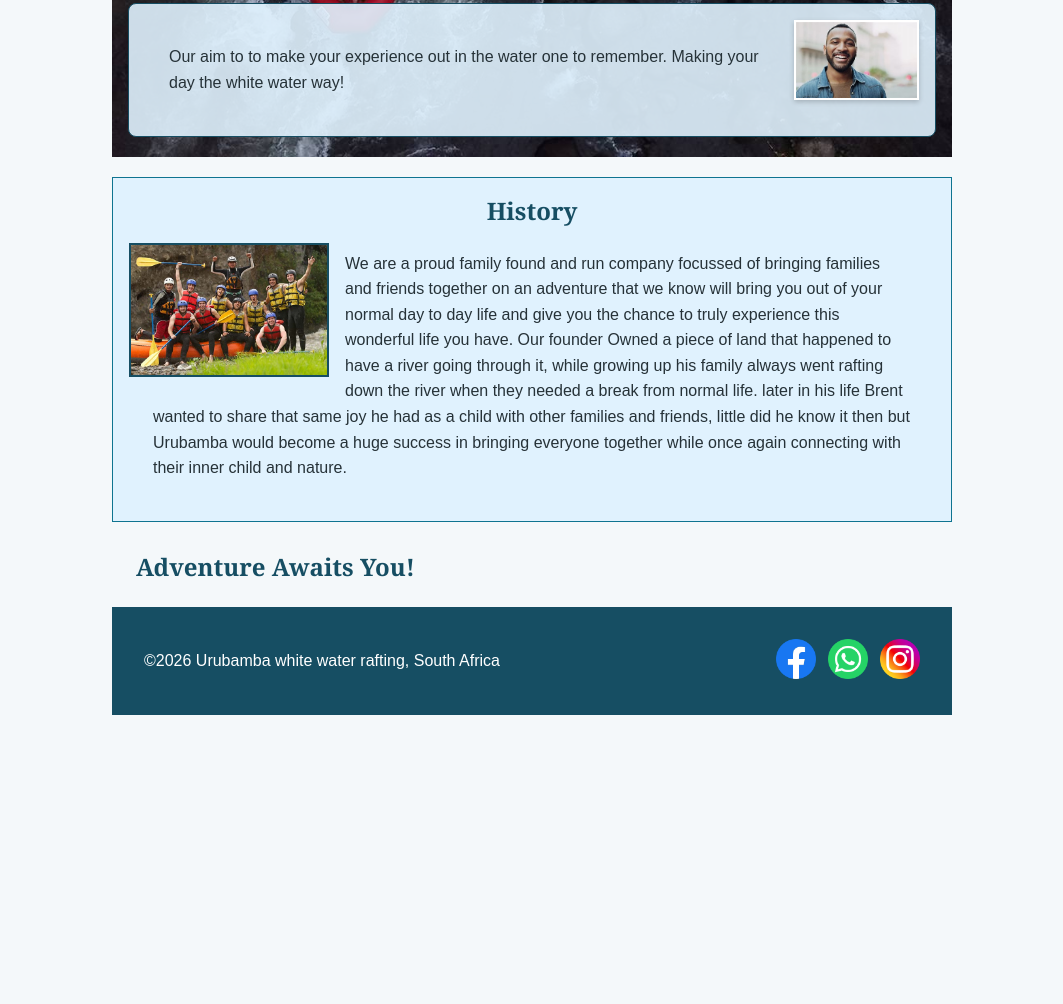
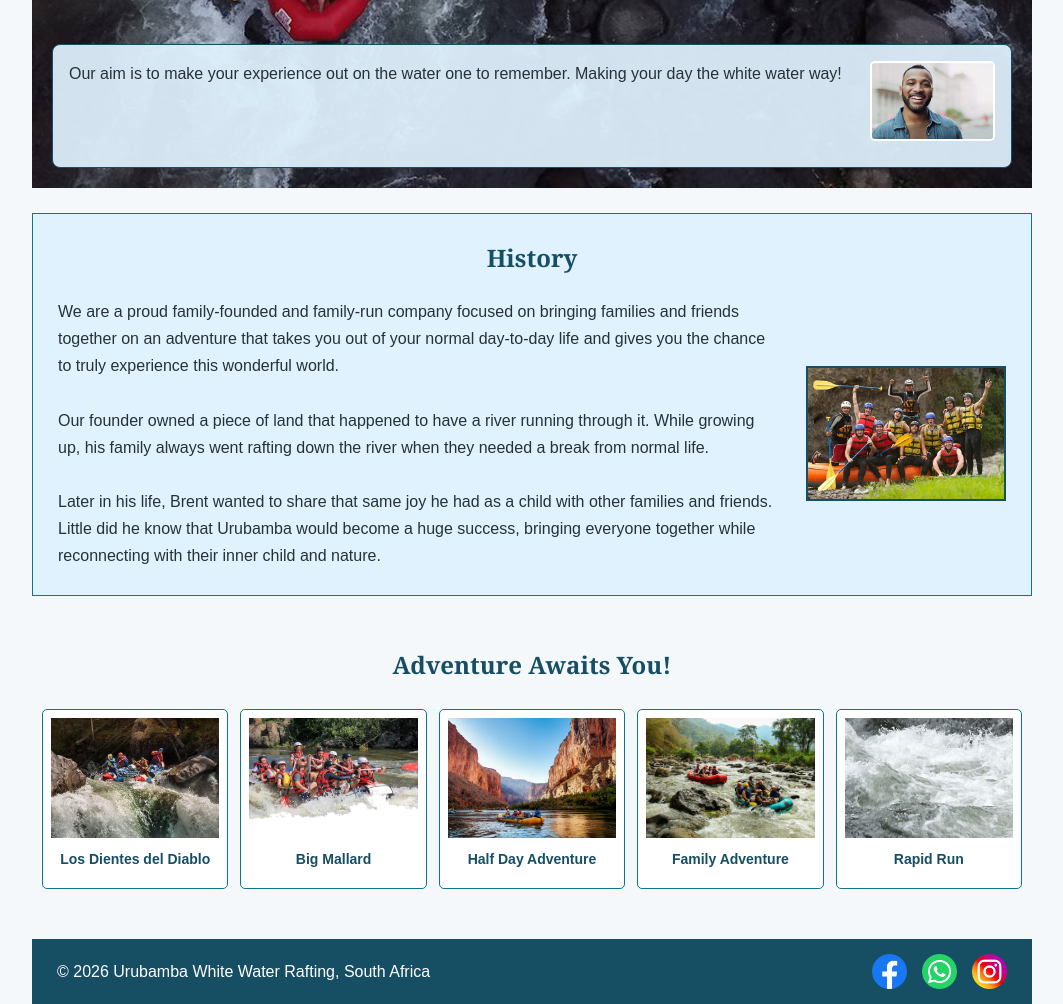
Before and after one commit to Brewe05/wdd130, a plain HTML site: page wwr/about.html in a window 1280 px wide. Shown: the part 504-1508 px from the top of the page, without its empty margins (108-1171 px from the left). Before the commit the page ends 1219 px from the top, so only its background shows below. Drawn offline with Linux system fonts and the light colour scheme.

Commit message:
4th week about us update, changed image sizes and began working on css flexbox and grid for proper page layout

```diff
--- a/wwr/about.html
+++ b/wwr/about.html
@@ -4,17 +4,19 @@
 <head>
     <meta charset="utf-8">
     <meta name="viewport" content="width=device-width, initial-scale=1">
-    <title>About Us</title>
-    <link rel="stylesheet" href="styles/rafting.css">
+    <title>About Us | Urubamba White Water Rafting</title>
     <meta name="author" content="Brent Reginald Welsford">
     <meta name="description" content="Urubamba white water rafting, centered around adventure for all">
+    <link rel="stylesheet" href="styles/rafting.css">
 </head>
 
 <body>
     <header>
-        <div class="site">Urubamba white water rafting
-            <img class="logo" src="images/logo3_200.png" alt="Image of Urubamba white water rafting logo.">
+        <div class="site">
+            <img class="logo" src="images/logo3_200.png" alt="Urubamba white water rafting logo">
+            <span>Urubamba White Water Rafting</span>
         </div>
+
         <nav class="nav">
             <a href="index.html">Home</a>
             <a href="about.html">About Us</a>
@@ -22,41 +24,102 @@
             <a href="contact.html">Contact Us</a>
         </nav>
     </header>
+
     <main>
         <div class="hero">
-            <img src="images/rafting16_1024.jpg" alt="Family in the rapids on a raft">
-            <h1>Urubamba white water rafting</h1>
+            <img src="images/rafting16_1024.jpg" alt="Family enjoying white water rafting">
+
+            <h1>Urubamba White Water Rafting</h1>
+
             <article>
                 <img src="images/employee1.jpeg" alt="People standing in front of a raft">
-                <p>Our aim to to make your experience out in the water one to remember. Making your day the white water way!</p>
+
+                <p>
+                    Our aim is to make your experience out on the water
+                    one to remember. Making your day the white water way!
+                </p>
             </article>
         </div>
+
         <section class="history">
             <h2>History</h2>
-            <img src="images/rafting59_600.jpg" alt="beginning of Urubamba">
-            <p>We are a proud family found and run company focussed of bringing families and friends together on an adventure
-                that we know will bring you out of your normal day to day life and give you the chance to truly experience this
-                wonderful life you have. Our founder Owned a piece of land that happened to have a river going through it,
-                while growing up his family always went rafting down the river when they needed a break
-                from normal life.
-                later in his life Brent wanted to share that same joy he had as a child with other families and friends,
-                little did he know it then but Urubamba would become a huge success in bringing everyone together while
-                once again connecting with their inner child and nature.
-            </p>
-        </section>
-        <section>
-            <h2>Adventure Awaits You!</h2>
+
+            <div class="history-content">
+                <p>
+                    We are a proud family-founded and family-run company
+                    focused on bringing families and friends together on
+                    an adventure that takes you out of your normal day-to-day
+                    life and gives you the chance to truly experience this
+                    wonderful world.
+                    <br><br>
+                    Our founder owned a piece of land that happened to have
+                    a river running through it. While growing up, his family
+                    always went rafting down the river when they needed a
+                    break from normal life.
+                    <br><br>
+                    Later in his life, Brent wanted to share that same joy
+                    he had as a child with other families and friends.
+                    Little did he know that Urubamba would become a huge
+                    success, bringing everyone together while reconnecting
+                    with their inner child and nature.
+                </p>
+
+                <img src="images/rafting59_600.jpg" alt="Beautiful river marking the beginning of Urubamba">
+            </div>
         </section>
 
+        <section class="adventures">
+            <h2>Adventure Awaits You!</h2>
+
+            <div class="adventure-gallery">
+
+                <figure>
+                    <img src="images/raft-over-waterfall.webp" alt="Rafting adventure through exciting rapids">
+                    <figcaption>Los Dientes del Diablo</figcaption>
+                </figure>
+
+                <figure>
+                    <img src="images/family-in-rapids.webp" alt="White water rafting through powerful rapids">
+                    <figcaption>Big Mallard</figcaption>
+                </figure>
+
+                <figure>
+                    <img src="images/family-on-river.webp" alt="Beautiful river surrounded by nature">
+                    <figcaption>Half Day Adventure</figcaption>
+                </figure>
+
+                <figure>
+                    <img src="images/two-rafts-on-river.webp" alt="Family enjoying a rafting experience">
+                    <figcaption>Family Adventure</figcaption>
+                </figure>
+
+                <figure>
+                    <img src="images/th.jpeg" alt="Rafting through an exciting river">
+                    <figcaption>Rapid Run</figcaption>
+                </figure>
+
+            </div>
+        </section>
     </main>
+
     <footer>
-        <p>&copy;2026 Urubamba white water rafting, South Africa </p>
+        <p>&copy; 2026 Urubamba White Water Rafting, South Africa</p>
+
         <nav class="socialmedia">
-            <a href="https://www.facebook.com"><img src="images/facebook.webp" alt="Facebook"></a>
-            <a href="https://whatsapp.com"><img src="images/whatsapp.webp" alt="WhatsApp"></a>
-            <a href="https://instagram.com"><img src="images/instagram.webp" alt="Instagram"></a>
+            <a href="https://www.facebook.com">
+                <img src="images/facebook.webp" alt="Facebook">
+            </a>
+
+            <a href="https://whatsapp.com">
+                <img src="images/whatsapp.webp" alt="WhatsApp">
+            </a>
+
+            <a href="https://instagram.com">
+                <img src="images/instagram.webp" alt="Instagram">
+            </a>
         </nav>
     </footer>
+
 </body>
 
 </html>
--- a/wwr/styles/rafting.css
+++ b/wwr/styles/rafting.css
@@ -1,5 +1,4 @@
 :root {
-    /* I decieded to be able to change my colors easily if i didnt like them i made this:*/
     --primary-color: #164e63;
     --secondary-color: #0e7490;
     --accent1-color: #263238;
@@ -18,14 +17,18 @@ body {
     font-family: var(--body-font);
     color: var(--accent1-color);
     background-color: #f4f8fa;
+    line-height: 1.6;
 }
 
 header,
 main,
 footer {
-    width: 840px;
+    max-width: 1000px;
+    width: 100%;
     margin: 0 auto;
 }
+
+/* HEADER - CSS GRID */
 
 header {
     display: grid;
@@ -33,34 +36,36 @@ header {
     align-items: center;
     background-color: var(--primary-color);
     color: white;
-    padding: 16px;
+    padding: 15px 25px;
 }
 
 .site {
-    font-size: 22px;
+    display: flex;
+    align-items: center;
+    gap: 15px;
+    font-size: 20px;
     font-weight: bold;
 }
 
 .logo {
-    width: 100px;
+    width: 85px;
     height: auto;
 }
 
-nav {
-    margin: 16px;
-    padding: 8px;
-}
+/* NAVIGATION - FLEXBOX */
 
 .nav {
     display: flex;
-    flex-direction: column;
-    gap: 12px;
+    justify-content: flex-end;
+    align-items: center;
+    gap: 20px;
 }
 
 .nav a {
     color: white;
     text-decoration: none;
     font-weight: bold;
+    padding: 8px;
 }
 
 .nav a:hover {
@@ -68,54 +73,50 @@ nav {
     text-decoration: underline;
 }
 
+/* HEADINGS */
+
 h1,
 h2 {
     font-family: var(--heading-font);
     color: var(--primary-color);
 }
 
-p,
-section,
-article {
-    margin: 16px;
-    padding: 8px;
+h2 {
+    text-align: center;
+    margin-bottom: 20px;
 }
 
-p {
-    line-height: 1.6;
-}
+/* HERO SECTION */
 
 .hero {
     position: relative;
-    margin-bottom: 20px;
+    margin-bottom: 25px;
 }
 
-.hero img {
+.hero > img {
     display: block;
     width: 100%;
     height: auto;
 }
 
-h1 {
+.hero h1 {
     position: absolute;
     top: 20px;
     width: 100%;
-    padding: 16px;
+    padding: 15px;
     text-align: center;
-    opacity: 0.9;
-    background-color: var(--primary-color);
+    background-color: rgba(22, 78, 99, 0.85);
     color: white;
 }
 
 .hero article {
     position: absolute;
     bottom: 20px;
-    left: 0;
-    right: 0;
-    background-color: rgba(224, 242, 254, 0.9);
+    left: 20px;
+    right: 20px;
+    background-color: rgba(224, 242, 254, 0.93);
     color: var(--accent1-color);
     padding: 16px;
-    margin: 0 16px;
     border: 1px solid var(--primary-color);
     border-radius: 8px;
 }
@@ -126,46 +127,79 @@ h1 {
     height: auto;
     margin: 0 0 10px 15px;
     border: 2px solid white;
-    box-shadow: 0 2px 5px rgba(0, 0, 0, 0.2);
+    border-radius: 5px;
 }
+
+/* HISTORY SECTION */
 
 .history {
     background-color: var(--accent2-color);
-    padding: 16px;
-    margin: 20px 0;
+    padding: 25px;
+    margin: 25px 0;
     border: 1px solid var(--secondary-color);
 }
 
 .history h2 {
-    text-align: center;
-    margin-bottom: 16px;
+    margin-bottom: 20px;
 }
 
-.history img {
-    float: left;
-    width: 200px;
+.history-content {
+    display: grid;
+    grid-template-columns: 1fr 200px;
+    align-items: center;
+    gap: 25px;
+}
+
+.history-content img {
+    width: 100%;
     height: auto;
-    margin: 0 16px 10px 0;
     border: 2px solid var(--primary-color);
 }
 
-.history::after {
-    content: "";
-    display: block;
-    clear: both;
+.history-content p {
+    line-height: 1.7;
 }
 
-.history article {
-    clear: both;
+/* ADVENTURES SECTION */
+
+.adventures {
+    padding: 25px 10px;
+    margin: 25px 0;
+}
+
+.adventures h2 {
+    margin-bottom: 25px;
+}
+
+.adventure-gallery {
+    display: grid;
+    grid-template-columns: repeat(5, 1fr);
+    gap: 12px;
+}
+
+.adventure-gallery figure {
     text-align: center;
     background-color: white;
-    padding: 24px;
+    padding: 8px;
     border: 1px solid var(--secondary-color);
+    border-radius: 5px;
 }
 
-.history article h2 {
+.adventure-gallery img {
+    width: 100%;
+    height: 120px;
+    object-fit: cover;
+    display: block;
+}
+
+.adventure-gallery figcaption {
+    font-weight: bold;
+    font-size: 14px;
+    padding: 10px 2px;
     color: var(--primary-color);
 }
+
+/* FOOTER */
 
 footer {
     display: flex;
@@ -173,18 +207,18 @@ footer {
     align-items: center;
     background-color: var(--primary-color);
     color: white;
-    padding: 16px;
+    padding: 15px 25px;
 }
 
 footer p {
-    margin: 8px;
-    padding: 8px;
+    margin: 0;
 }
 
 .socialmedia {
     display: flex;
-    gap: 12px;
-    margin: 8px;
+    justify-content: flex-end;
+    align-items: center;
+    gap: 15px;
 }
 
 .socialmedia a {
@@ -192,6 +226,48 @@ footer p {
 }
 
 .socialmedia img {
-    width: 40px;
-    height: 40px;
+    display: block;
+    width: 35px;
+    height: 35px;
+    object-fit: contain;
 }
+
+/* SMALLER SCREENS */
+
+@media screen and (max-width: 700px) {
+
+    header {
+        grid-template-columns: 1fr;
+        gap: 15px;
+        text-align: center;
+    }
+
+    .site {
+        justify-content: center;
+    }
+
+    .nav {
+        justify-content: center;
+        flex-wrap: wrap;
+        gap: 5px;
+    }
+
+    .history-content {
+        grid-template-columns: 1fr;
+    }
+
+    .history-content img {
+        max-width: 300px;
+        margin: 0 auto;
+    }
+
+    .adventure-gallery {
+        grid-template-columns: repeat(2, 1fr);
+    }
+
+    footer {
+        flex-direction: column;
+        gap: 15px;
+        text-align: center;
+    }
+}
```
Also changed, not shown: wwr/images/family-in-rapids.webp (added), wwr/images/family-on-river.webp (added), wwr/images/hero_transparency_1024.png (deleted), wwr/images/imresizer-compress-rafting16_1024 - Copy.webp (added), wwr/images/imresizer-compress-rafting55_1024.webp (added), wwr/images/imresizer-compress-rafting59_600.webp (added), wwr/images/raft-over-waterfall.webp (added), wwr/images/two-rafts-on-river.webp (added).
